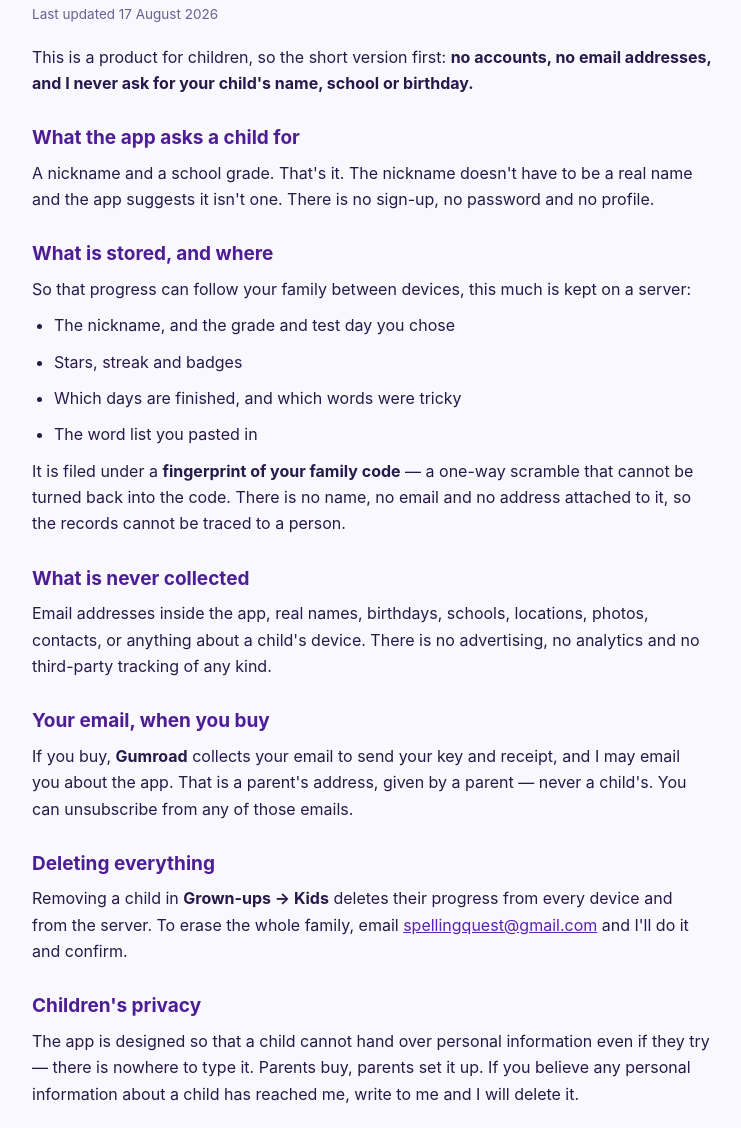
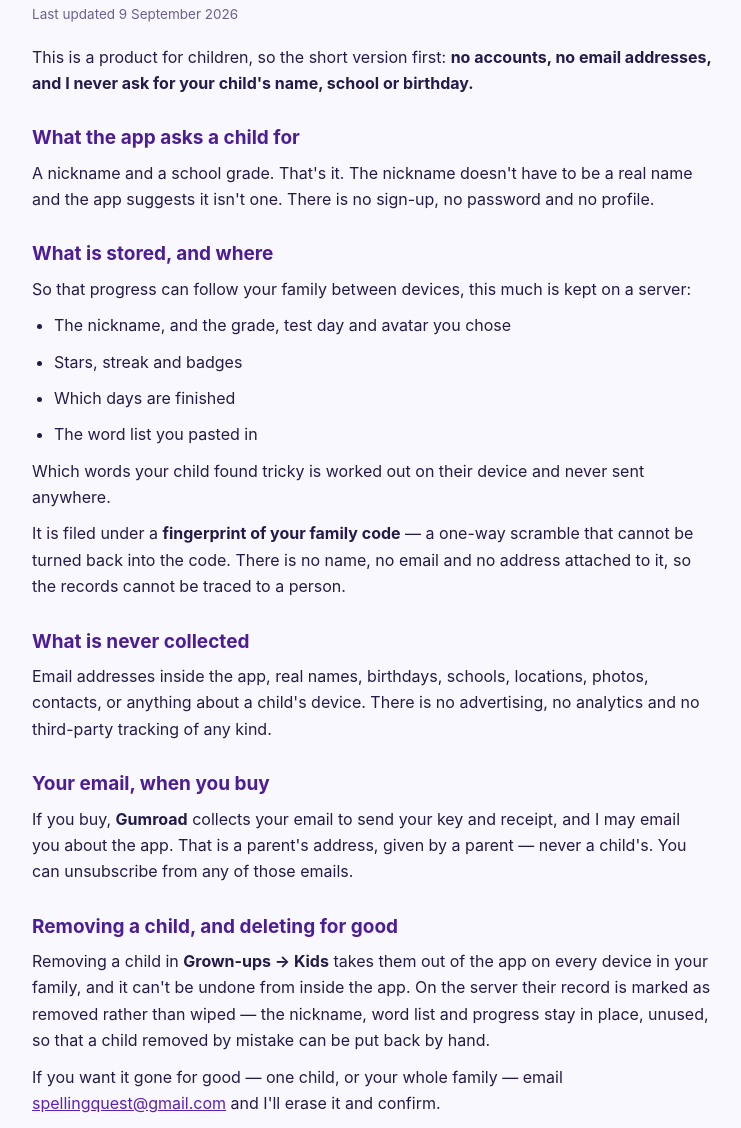
Before and after one commit to SpellingQuest/spellingquest.github.io, a plain HTML site: page privacy.html in a window 1280 px wide. Shown: the part 224-1352 px from the top of the page, without its empty margins (268-1009 px from the left). Drawn offline with Linux system fonts and the light colour scheme.

Commit message:
Privacy: say what removing a child actually does
Removing a child marks the server row as removed and keeps every column, so a mistake can be put back by hand. The page said it deleted the progress from the server. Corrected, with the real route to erasure.

Also: list the avatar among what is stored, drop the claim that tricky words are stored (missed is written as an empty array on every push), and date the page.

TASK-350.

Co-Authored-By: Claude Opus 5 <noreply@anthropic.com>
Claude-Session: https://claude.ai/code/session_015GyRpL9HoZsj6wcgPWQ9BN

```diff
--- a/privacy.html
+++ b/privacy.html
@@ -37,7 +37,7 @@ a{color:#5b21b6}
 .foot{border-top:1px solid #e8e3f7;margin-top:38px;padding:18px 0 50px;font-size:14px;color:#6b5f92}
 .foot a{margin-right:14px;display:inline-block}
 </style><title>Privacy — Spelling Quest</title></head><body><div class="top"><div class="wrap"><img src="./logo.png" alt="Spelling Quest" width="640" height="160" style="display:block;max-width:260px;width:62%;height:auto;margin-bottom:6px"><a href="./">← Back to the app</a></div></div><div class="wrap">
-<h1>Privacy</h1><p class="date">Last updated 17 August 2026</p>
+<h1>Privacy</h1><p class="date">Last updated 9 September 2026</p>
 <p>This is a product for children, so the short version first: <b>no accounts, no email addresses,
 and I never ask for your child's name, school or birthday.</b></p>
 <h2>What the app asks a child for</h2>
@@ -46,11 +46,12 @@ suggests it isn't one. There is no sign-up, no password and no profile.</p>
 <h2>What is stored, and where</h2>
 <p>So that progress can follow your family between devices, this much is kept on a server:</p>
 <ul>
-<li>The nickname, and the grade and test day you chose</li>
+<li>The nickname, and the grade, test day and avatar you chose</li>
 <li>Stars, streak and badges</li>
-<li>Which days are finished, and which words were tricky</li>
+<li>Which days are finished</li>
 <li>The word list you pasted in</li>
 </ul>
+<p>Which words your child found tricky is worked out on their device and never sent anywhere.</p>
 <p>It is filed under a <b>fingerprint of your family code</b> — a one-way scramble that cannot be
 turned back into the code. There is no name, no email and no address attached to it, so the records
 cannot be traced to a person.</p>
@@ -62,10 +63,13 @@ of any kind.</p>
 <p>If you buy, <b>Gumroad</b> collects your email to send your key and receipt, and I may email
 you about the app. That is a parent's address, given by a parent — never a child's. You can
 unsubscribe from any of those emails.</p>
-<h2>Deleting everything</h2>
-<p>Removing a child in <b>Grown-ups → Kids</b> deletes their progress from every device and from the
-server. To erase the whole family, email
-<a href="mailto:spellingquest@gmail.com">spellingquest@gmail.com</a> and I'll do it and confirm.</p>
+<h2>Removing a child, and deleting for good</h2>
+<p>Removing a child in <b>Grown-ups → Kids</b> takes them out of the app on every device in your
+family, and it can't be undone from inside the app. On the server their record is marked as removed
+rather than wiped — the nickname, word list and progress stay in place, unused, so that a child
+removed by mistake can be put back by hand.</p>
+<p>If you want it gone for good — one child, or your whole family — email
+<a href="mailto:spellingquest@gmail.com">spellingquest@gmail.com</a> and I'll erase it and confirm.</p>
 <h2>Children's privacy</h2>
 <p>The app is designed so that a child cannot hand over personal information even if they try —
 there is nowhere to type it. Parents buy, parents set it up. If you believe any personal information
```
